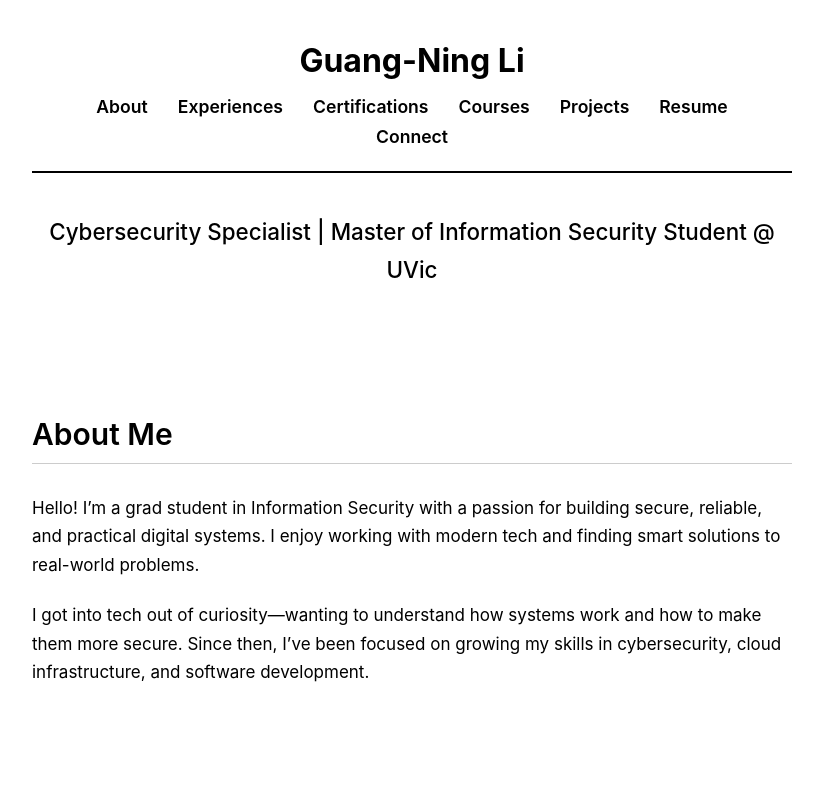
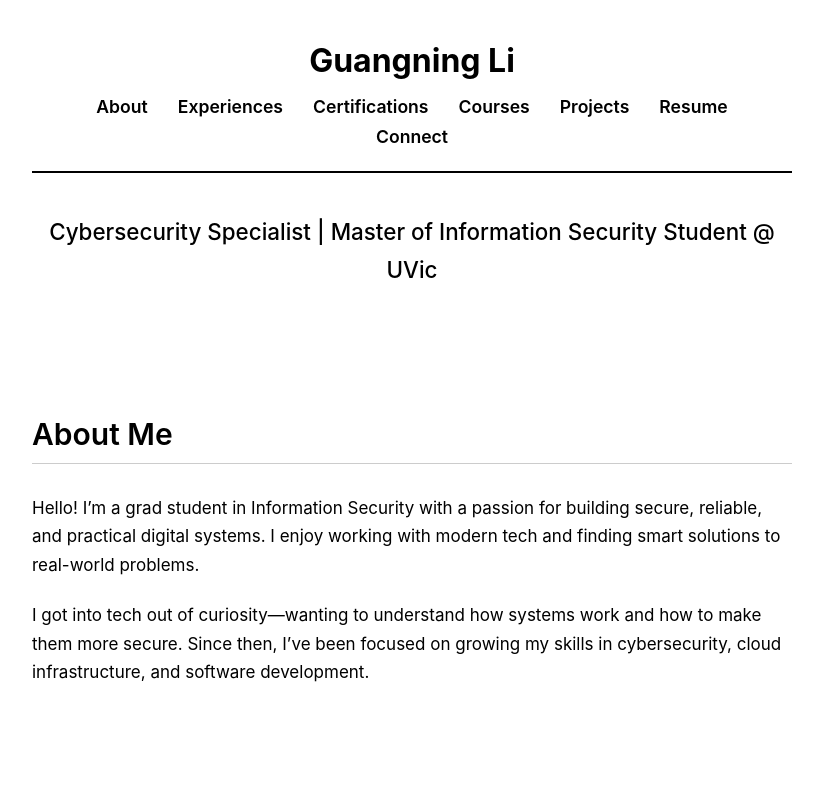
Before and after one commit to gngnggnn1/portfolio, a React (Create React App) app: page / in a window 1280 px wide. Shown: the top 800 px of the page, without its empty margins (228-1051 px from the left). Built offline with nearby package versions, Linux system fonts and the light colour scheme.

Commit message:
Updated Resume

```diff
--- a/public/index.html
+++ b/public/index.html
@@ -5,10 +5,10 @@
   <link rel="icon" href="%PUBLIC_URL%/favicon.ico" />
   <meta name="viewport" content="width=device-width, initial-scale=1" />
   <meta name="theme-color" content="#000000" />
-    <meta name="description" content="Personal portfolio website of Guang-Ning Li" />
+    <meta name="description" content="Personal portfolio website of Guangning Li" />
   <link rel="apple-touch-icon" href="%PUBLIC_URL%/logo192.png" />
   <link rel="manifest" href="%PUBLIC_URL%/manifest.json" />
-  <title>Guang-Ning Li - Portfolio</title> <!-- CHANGE THIS -->
+  <title>Guangning Li - Portfolio</title> <!-- CHANGE THIS -->
     <script type="text/javascript">
         (function(c,l,a,r,i,t,y){
             c[a]=c[a]||function(){(c[a].q=c[a].q||[]).push(arguments)};
--- a/src/data/CertificationsData.js
+++ b/src/data/CertificationsData.js
@@ -20,7 +20,6 @@ const certificationsData = [
     date: "July 10, 2024",
     link: "https://www.credly.com/badges/8295ba38-33b6-40c6-9e40-6301f38edc85/public_url" // If no link
   },
-  // Add more certifications here
 ];
 
 export default certificationsData;
--- a/src/data/PersonalInfo.js
+++ b/src/data/PersonalInfo.js
@@ -1,5 +1,5 @@
 export const personalInfo = {
-  name: "Guang-Ning Li",
+  name: "Guangning Li",
   tagline: "Cybersecurity Specialist | Master of Information Security Student @ UVic",
   bio: [ // Use an array for paragraphs
     "Hello! I’m a grad student in Information Security with a passion for building secure, reliable, and practical digital systems. I enjoy working with modern tech and finding smart solutions to real-world problems.",
--- a/src/data/ProjectsData.js
+++ b/src/data/ProjectsData.js
@@ -3,17 +3,14 @@ const portfolioProjects = [
     id: 1,
     title: "Linux Gobang (Five-in-a-Row)",
     description: "A command-line Gobang (Five-in-a-Row) game designed for the Linux environment. It's written in C++ and utilizes the ncurses library to create a text-based graphical interface in the terminal. The game supports player vs. player and player vs. AI modes, along with features like undoing moves, resigning, and saving/loading game progress.",
-    // liveLink: null,
     githubLink: "https://github.com/gngnggnn1/LinuxGobang"
   },
   {
     id: 2,
     title: "Full-Stack E-commerce Platform",
     description: "A comprehensive e-commerce platform built with a Spring Boot backend and a Vue.js frontend. The backend integrates MySQL for data storage, Mybatis-Plus for ORM, Redis for caching, RabbitMQ for asynchronous messaging, Elasticsearch for product search, and Spring Security with JWT for authentication. Features include user registration/login, product browsing, shopping cart, order management, and an admin panel for managing products, orders, and users.",
-    // liveLink: null, // No live demo specified
     githubLink: "https://github.com/gngnggnn1/ecommercePlatform"
   },
-  // Add more projects here
 ];
 
 export default portfolioProjects;
```
Also changed, not shown: 1 other file (tests, documents, lock files or other folders).
